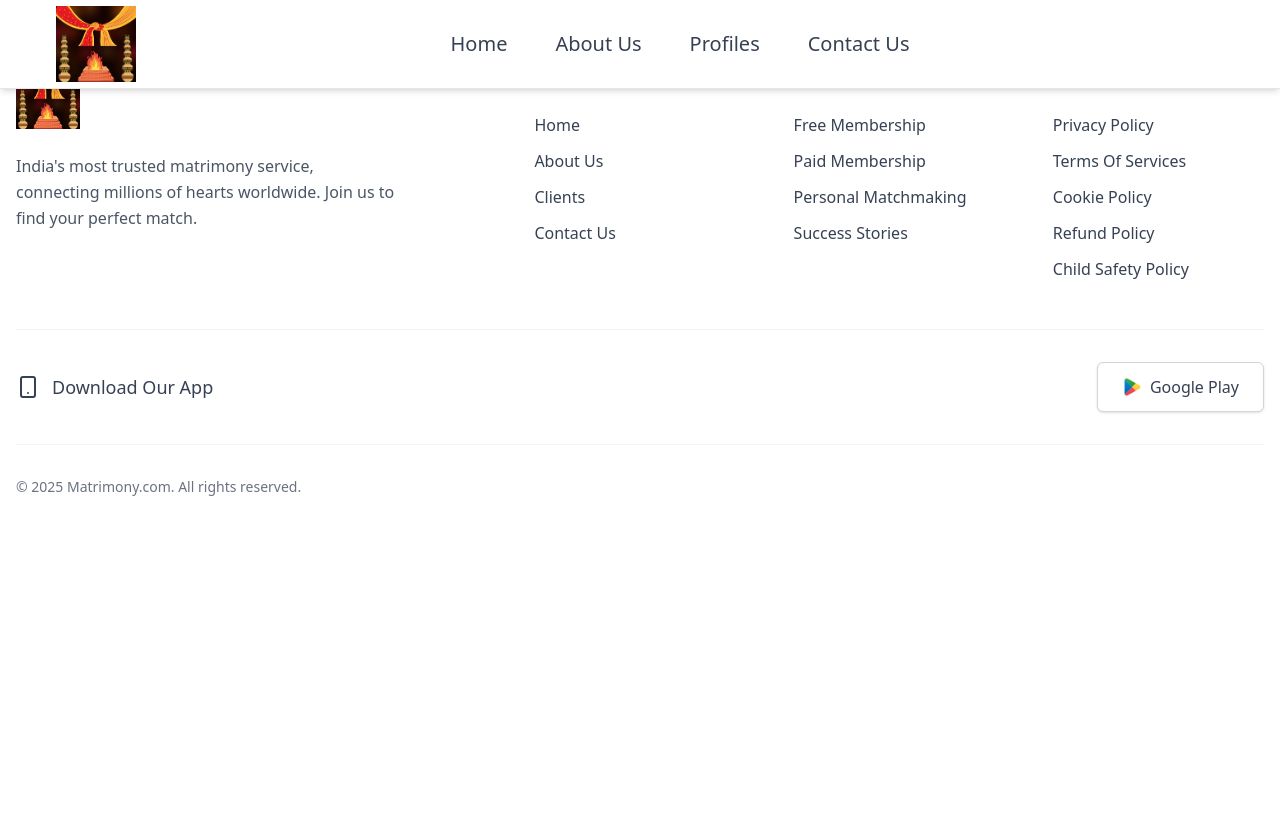
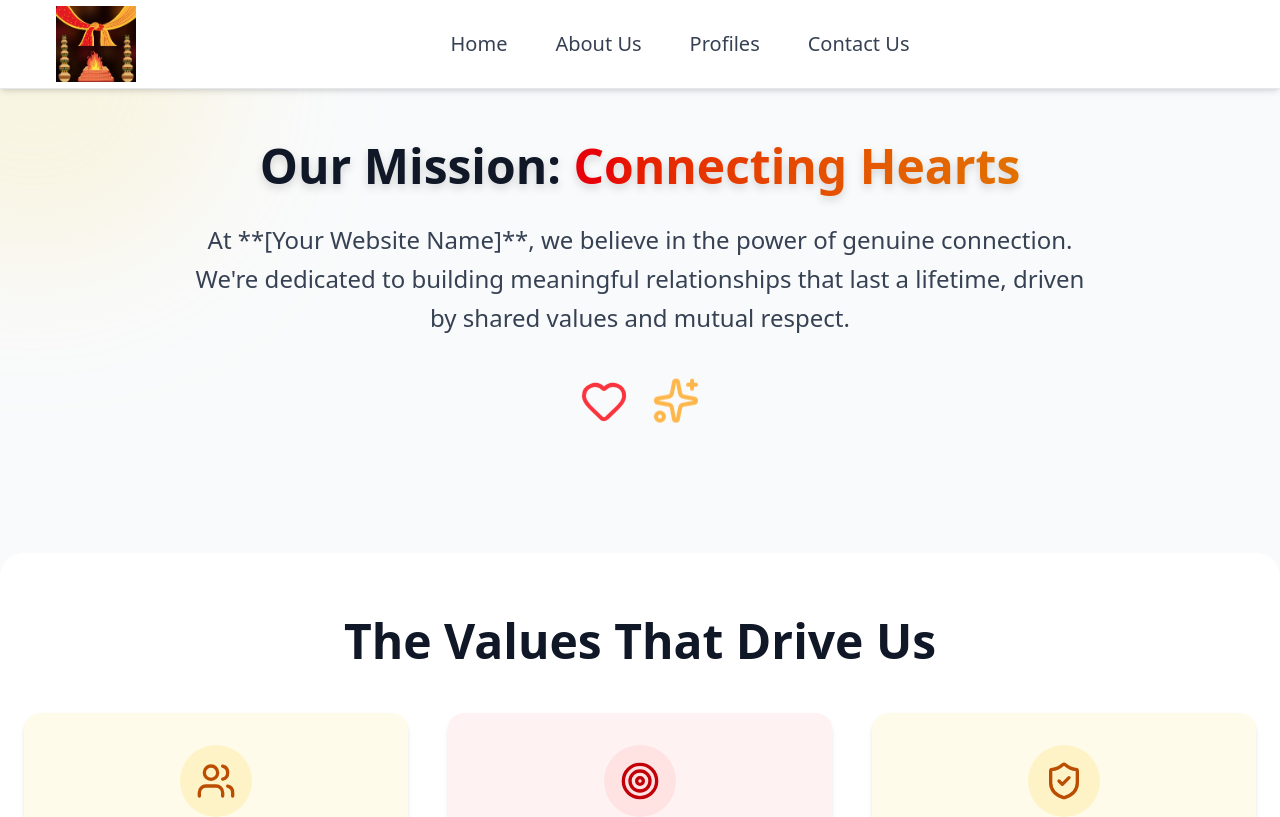
Before and after one commit to WebSeederVinayak/Matrimony, a React (Vite) app in the folder Matrimony/: page /aboutus in a window 1280 px wide. Shown: the top 817 px of the page. Built offline with nearby package versions, Linux system fonts and the light colour scheme.

Commit message:
Added Routes

```diff
--- a/Matrimony/src/App.jsx
+++ b/Matrimony/src/App.jsx
@@ -14,6 +14,7 @@ import TestimonialSection from './Components/Testimonial.jsx';
 import Info from './Components/Info.jsx';
 import Profiles from './Pages/Profiles.jsx'; // Import your new Profiles component
 import AboutUsPage from './Pages/About.jsx';
+import ContactPage from './Pages/Contactpage.jsx'; // Import your Contact page component
 
 
 function App() {
@@ -21,12 +22,16 @@ function App() {
 
   return (
     <BrowserRouter> {/* Wrap your entire app with BrowserRouter */}
-      <Header />
+      <div className='mb-0'>
+        <Header />
+      </div>
 
       <Routes> {/* Define your routes here */}
         <Route path="/" element={
           <>
-            <MatrimonyHero />
+            <div className='mt-20'>
+              <MatrimonyHero />
+            </div>
             <Info />
             <MembershipSection />
             <PersonalMatchmakingSection />
@@ -34,8 +39,9 @@ function App() {
             <ContactForm />
           </>
         } />
-        <Route path="/about" element={<AboutUsPage />} />
+        <Route path="/aboutus" element={<AboutUsPage />} />
         <Route path="/profiles" element={<Profiles />} /> {/* Route for the profiles page */}
+        <Route path="/contactus" element={<ContactPage />} />
       </Routes>
 
       <Footer />
--- a/Matrimony/src/Pages/About.jsx
+++ b/Matrimony/src/Pages/About.jsx
@@ -13,7 +13,7 @@ const AboutUsPage = () => {
   }, []);
 
   return (
-    <div className="font-inter text-gray-800 bg-gray-50 min-h-screen">
+    <div className="font-inter text-gray-800 bg-gray-50 min-h-screen mt-10">
 
 
       <main className="relative overflow-hidden py-16 lg:py-24">
@@ -26,7 +26,7 @@ const AboutUsPage = () => {
 
         {/* Hero Section: Our Story */}
         <section className="relative z-10 text-center px-6 mb-20 lg:mb-32">
-          <h1 className={`text-6xl lg:text-7xl font-extrabold text-gray-900 mb-6 leading-tight drop-shadow-lg ${isVisible ? 'animate-fade-in-up-stagger-1' : 'opacity-0'}`}>
+          <h1 className={`text-5xl lg:text-5xl font-extrabold text-gray-900 mb-6 leading-tight drop-shadow-lg ${isVisible ? 'animate-fade-in-up-stagger-1' : 'opacity-0'}`}>
             Our Mission: <span className="bg-clip-text text-transparent bg-gradient-to-r from-red-600 to-amber-600">Connecting Hearts</span>
           </h1>
           <p className={`text-xl lg:text-2xl text-gray-700 max-w-4xl mx-auto leading-relaxed ${isVisible ? 'animate-fade-in-up-stagger-2' : 'opacity-0'}`}>
@@ -133,24 +133,7 @@ const AboutUsPage = () => {
         {/* Testimonials Section */}
         <TestimonialSection /> {/* Your Testimonials Component */}
 
-        {/* --- */}
-
-        {/* Call to Action Section */}
-        <section className="relative z-10 text-center px-6 py-20 bg-gradient-to-r from-red-600 to-amber-600 rounded-3xl shadow-2xl max-w-6xl mx-auto mt-20 transform-gpu ${isVisible ? 'animate-fade-in' : 'opacity-0'}" style={{ transitionDelay: '1.8s' }}>
-          <h2 className="text-4xl lg:text-5xl font-extrabold text-white mb-6 leading-tight">
-            Ready to Begin Your Story?
-          </h2>
-          <p className="text-lg text-white mb-10 max-w-3xl mx-auto opacity-90">
-            Join thousands of happy individuals who found their perfect match. Your journey to lasting love starts here.
-          </p>
-          <button className="group bg-white text-amber-700 px-10 py-4 rounded-full font-bold text-xl shadow-lg hover:shadow-xl transition-all duration-300 flex items-center justify-center mx-auto space-x-3 transform hover:scale-105">
-            <span>Find Your Match Now</span>
-            <ChevronRight className="w-6 h-6 ml-2 group-hover:translate-x-2 transition-transform duration-300" />
-          </button>
-        </section>
       </main>
-
-      <Footer /> {/* Your Footer Component */}
 
       {/* Embedded Style Block for Animations (Same as original but adjusted delays where needed) */}
       <style>{`
--- a/Matrimony/src/Pages/Profiles.jsx
+++ b/Matrimony/src/Pages/Profiles.jsx
@@ -11,7 +11,7 @@ const App = () => {
   }, []);
 
   return (
-    <div className="min-h-screen bg-gray-50 font-inter text-gray-800">
+    <div className="min-h-screen bg-gray-50 font-inter text-gray-800 mt-10">
       {/* Profiles Section */}
       <ProfilesSection isVisible={isVisible} />
     </div>
```
